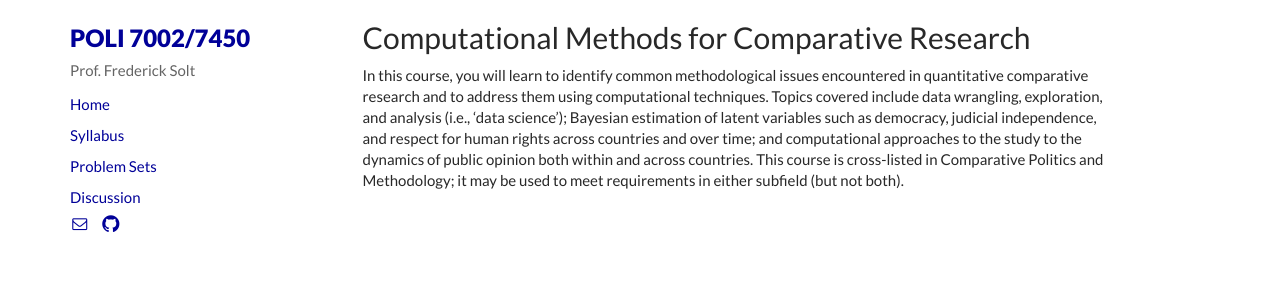
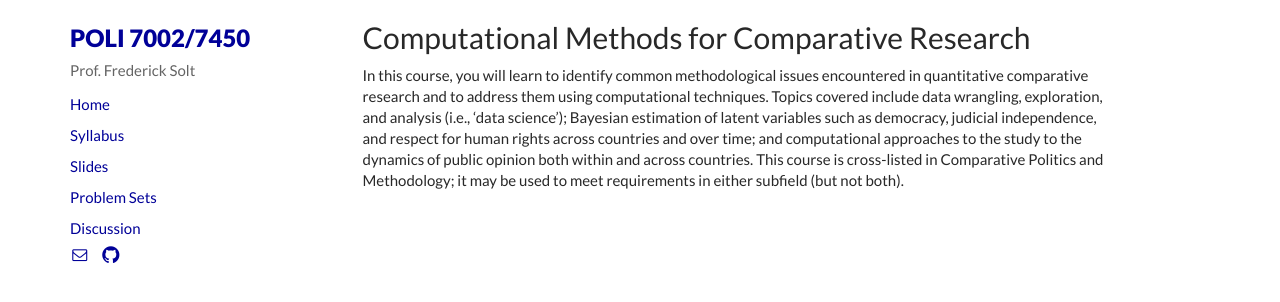
Before and after one commit to cmcr-class/cmcr-class.github.io, a Jekyll site: the page built from index.md, in a window 1280 px wide. Shown: the top 302 px of the page. Built offline with Jekyll 4.4.1, drawn with Linux system fonts in a browser that asks for light colours; nearby versions of some CDN libraries; comment, search, counter and statistics services are not loaded.

Commit message:
add link to slides

```diff
--- a/_includes/sidebar.html
+++ b/_includes/sidebar.html
@@ -4,6 +4,7 @@
 <ul class="nav nav-list sidebar-nav">
   <li><a href="/">Home</a></li>
   <li><a href=https://github.com/cmcr-class/cmcr-class.github.io/blob/master/syllabus/7450CMCR_SylF16.pdf>Syllabus</a></li>
+  <li><a href=https://github.com/cmcr-class/cmcr-class.github.io/tree/master/slides>Slides</a></li>
   <li><a href=https://github.com/cmcr-class/cmcr-class.github.io/tree/master/problem_sets>Problem Sets</a></li>
   <li><a href=https://github.com/cmcr-class/Discussion/issues>Discussion</a></li>
 </ul>
```
